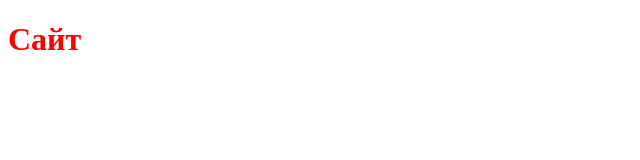
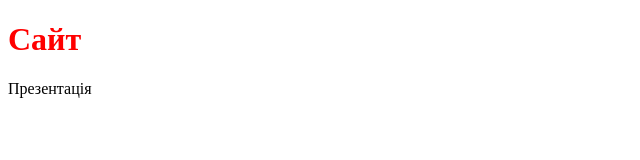
Before and after one commit to KoTeHK/test, a plain HTML site: page index.html in a window 1280 px wide. Shown: the whole page, without its empty margins (0-640 px from the left). Drawn offline with Linux system fonts and the light colour scheme.

Commit message:
Update index.html

```diff
--- a/index.html
+++ b/index.html
@@ -5,6 +5,6 @@
     </head>
     <body>
         <h1>Сайт</h1>
-        <div class="bla"></div>
+        <div class="bla" id="boom">Презентація</div>
     </body>
 </html>
```
